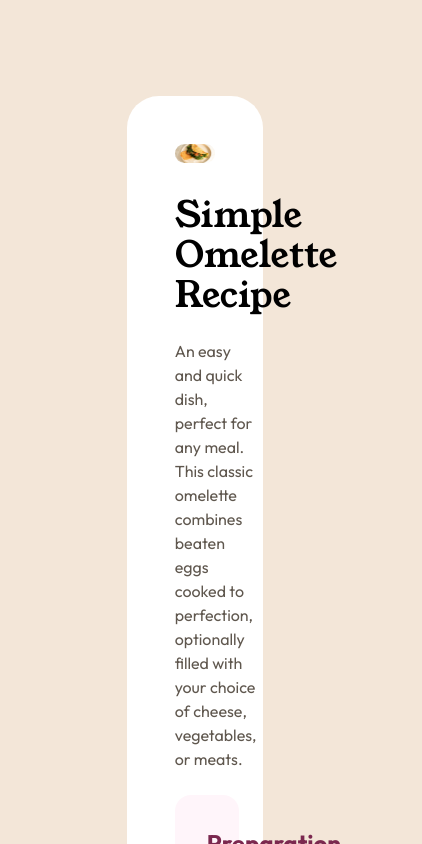
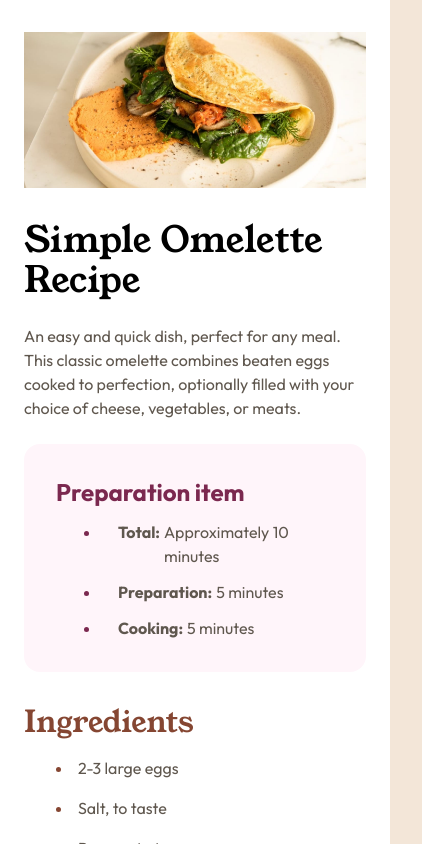
Before and after one commit to DevAndreasWagner/recipe-page-Angular, an Angular app: page / in a window 390 px wide. Shown: the top 844 px of the page, 422 px wide, since content can reach past the window. Built offline with nearby package versions, Linux system fonts and the light colour scheme.

Commit message:
finished Responsive Design!

```diff
--- a/src/app/app.html
+++ b/src/app/app.html
@@ -1 +1 @@
-<app-card class="flex justify-center items-center py-24"></app-card>
+<app-card class="flex justify-center items-center"></app-card>
--- a/src/app/components/card/card.html
+++ b/src/app/components/card/card.html
@@ -1,6 +1,6 @@
-<div class="bg-white w-[35%] flex flex-col justify-center items-start p-12 rounded-4xl">
-    <img class="bg-cover bg-center w-full h-auto rounded-2xl" src="assets/images/image-omelette.jpeg" alt="Omlette">
-    <section class="w-full flex flex-col justify-center items-start gap-6 py-8">
+<div class="bg-white xl:w-[35%] lg:w-[50%] md:w-[70%] w-full flex flex-col justify-center items-start md:p-12 p-8 md:my-24 md:rounded-4xl px-6">
+    <img class="bg-cover bg-center w-full h-auto md:rounded-2xl" src="assets/images/image-omelette.jpeg" alt="Omlette">
+    <section class="w-full flex flex-col justify-center items-start gap-6 py-8 ">
         <h1 class="text-4xl">{{title}}</h1>
         <p class="font-outfit ">{{description}}</p>
         <span class="w-full bg-rose-50 p-8 rounded-2xl flex flex-col gap-3">
```
